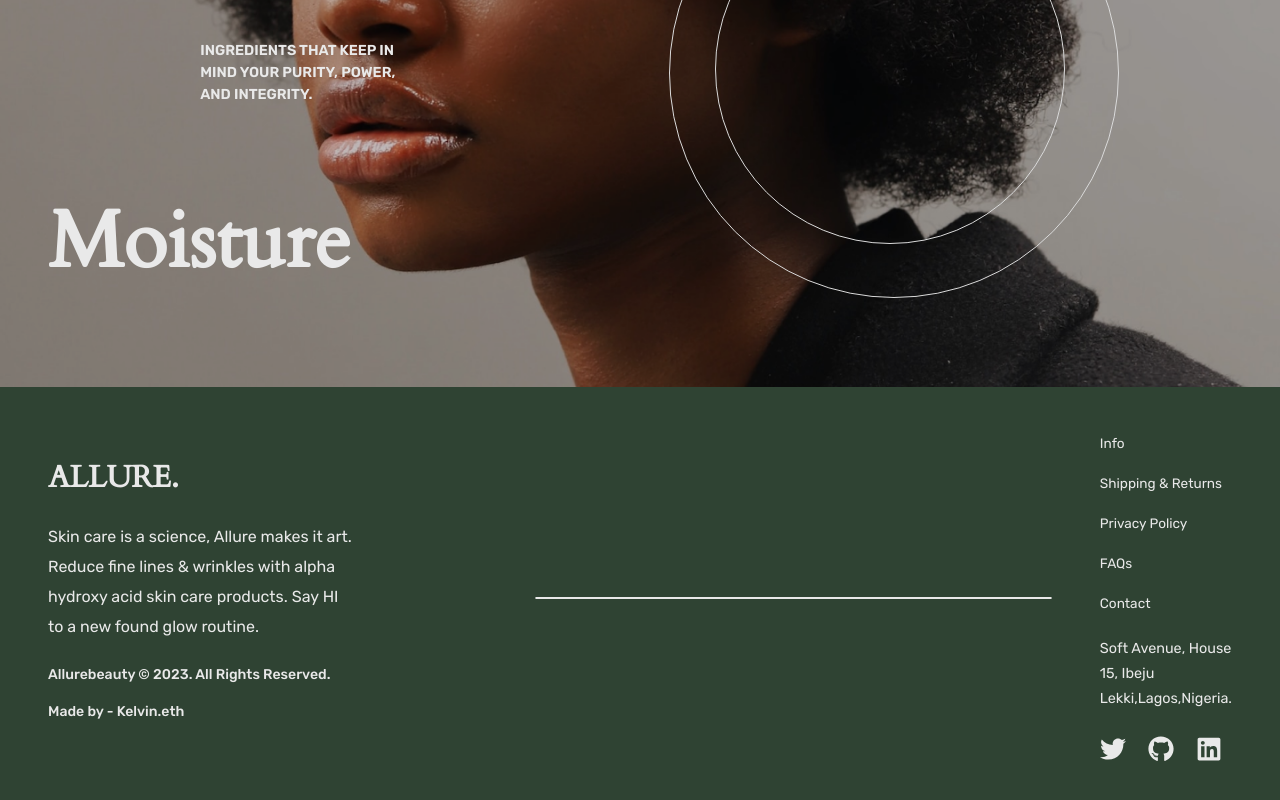
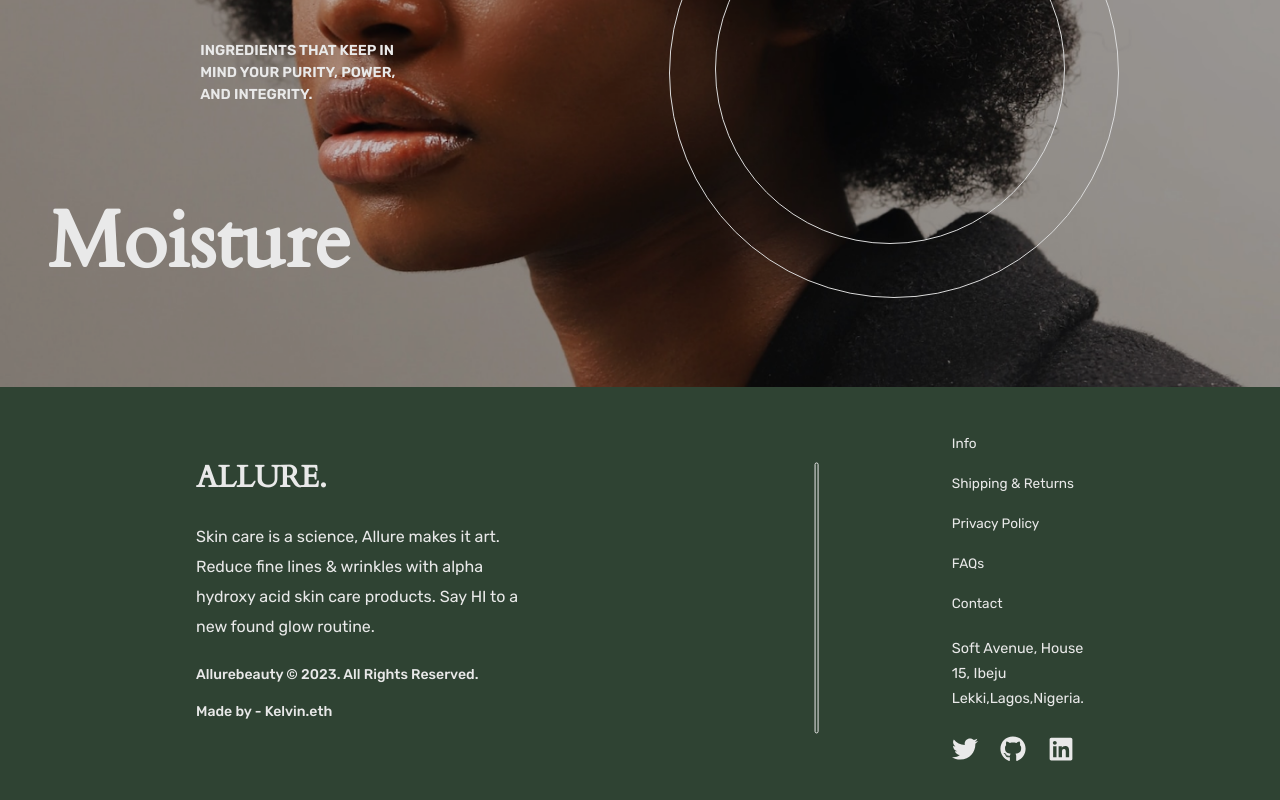
Before and after one commit to Kel-VinTech/Allure-ecommerce, a React (Vite) app: page / in a window 1280 px wide. Shown: the part 2601-3401 px from the top of the page. Built offline with nearby package versions, Linux system fonts and the light colour scheme.

Commit message:
correct changes

```diff
--- a/src/components/FooterContent.jsx
+++ b/src/components/FooterContent.jsx
@@ -18,8 +18,9 @@ const FooterContent = () => {
                     </div>
                 </div>
             </div>
+
             <div className="foot_2 row">
-
+                <div className="foot_container">
                     <div className="foot_2_content">
 
                         <div className="text">
@@ -49,6 +50,8 @@ const FooterContent = () => {
                             </div>
                         </div>
                     </div>
+                </div>
+
 
 
             </div>
--- a/src/scss/Footer.scss
+++ b/src/scss/Footer.scss
@@ -91,7 +91,7 @@ margin-bottom: 24px;
 }
 
 
-hr{
+.foot_container hr{
     border: 0.3px solid #E9E9E9;
     border-radius: 20px;
     width: 100%;
@@ -166,17 +166,27 @@ and (max-width:1600px){
         margin: 10px;
     }
 
+
+    .foot_container{
+        display: flex;
+        justify-content: center;
+        align-items: center;
+        align-self: center;
+
+    }
     .foot_2_content{
         display: flex;
         justify-content: center;
         align-items: center;
+        align-self: center;
+        width: 75%;
+
     }
-    .foot_2 .text{
-        width: 85%;
-    }
+
     .foot_2 .text h2{
         font-size: 1.9rem;
     }
+
     .foot_2 .mess{
         font-size: 1rem;
         line-height: 30px;
@@ -187,10 +197,9 @@ and (max-width:1600px){
         font-size: 0.88rem;
     }
 
-    hr{
-        margin: 0 3rem;
-        height:100%;
-        // width: 100%;
+    .foot_container hr{
+        width: 50%;
+        transform: rotate(90deg);
     }
     .text_2 p {
         font-size: 0.9rem;
```
